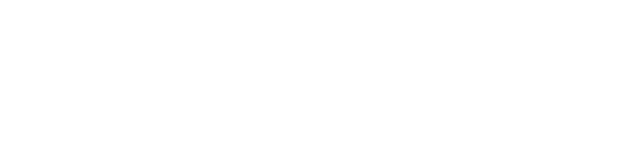
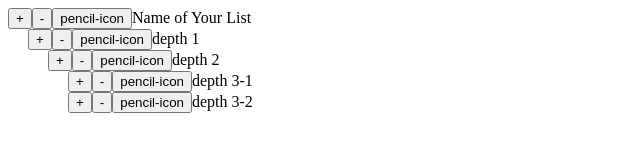
Before and after one commit to omarduarte/lister, a website: page client/index.html in a window 1280 px wide. Shown: the whole page, without its empty margins (0-640 px from the left). Drawn offline with nearby package versions, Linux system fonts and the light colour scheme.

Commit message:
Added views and events. Not appending elements correctly.

```diff
--- a/client/app/app.js
+++ b/client/app/app.js
@@ -0,0 +1,7 @@
+$(function() {
+	var item = new Item({'value': 'Name of Your List', parentView: $('.list')})
+	var d1 = item.addChild('depth 1');
+	var d2 = d1.addChild('depth 2');
+	var d31 = d2.addChild('depth 3-1');
+	var d32 = d2.addChild('depth 3-2');
+});
--- a/client/app/models/item.js
+++ b/client/app/models/item.js
@@ -1,6 +1,7 @@
 var Item = Backbone.Model.extend({
   initialize: function() {
     this.set('children', new List());
+    this.set('view', new ItemView({ model: this }));
   },
 
   defaults: {
@@ -11,7 +12,7 @@ var Item = Backbone.Model.extend({
   delete: function() {
     this.deleteChildren();
 
-    this.trigger('delete', this);
+    //this.trigger('delete', this);
 
     this.destroy();
   },
@@ -31,6 +32,11 @@ var Item = Backbone.Model.extend({
   },
 
   addChild: function(value) {
-    return this.get('children').insert(value, this.get('depth') + 1);
+    value = value || "Placeholder text."
+    return this.get('children').insert(value, this.get('depth') + 1, this.get('parentView'));
+  },
+
+  hasChildren: function() {
+    return !this.get('children').isEmpty();
   }
 });
--- a/client/app/models/list.js
+++ b/client/app/models/list.js
@@ -7,10 +7,11 @@ var List = Backbone.Collection.extend({
     }, this);
   },
 
-  insert: function(value, depth) {
+  insert: function(value, depth, parentView) {
     var child = new Item({
       value: value,
-      depth: depth
+      depth: depth,
+      parentView: parentView
     });
     this.add(child);
     return child;
--- /dev/null
+++ b/client/app/views/itemView.js
@@ -0,0 +1,45 @@
+var ItemView = Backbone.View.extend({
+
+  el: '<div class="item"></div>',
+
+  template: _.template('<button class="add">+</button><button class="remove">-</button><button class="edit">pencil-icon</button><span class="value"><%- value %></span>'),
+
+  events: {
+    'click .add': 'addChild',
+    'click .remove': 'remove',
+    'click .edit': 'edit'
+  },
+
+  initialize: function() {
+    var parentView = this.model.get('parentView');
+    parentView.append(this.el);
+
+    this.model.on('remove',function() {
+      //this.children().detach();
+      this.$el.detach();
+
+    }, this)
+
+    this.render();
+  },
+
+  addChild: function() {
+    this.model.addChild();
+  },
+
+  remove: function() {
+    this.model.delete();
+  },
+
+  edit: function() {
+    this.model.set('value', 'You have just clicked EDIT!');
+  },
+
+  render: function() {
+    // Show item given depth
+
+    var padding = (this.model.get('depth') * 20).toString() + 'px';
+    this.$el.css('padding-left', padding);
+    this.$el.html(this.template(this.model.attributes));
+  }
+});
--- a/client/index.html
+++ b/client/index.html
@@ -9,14 +9,12 @@
 
  	<script src="app/models/item.js"></script>
 	<script src="app/models/list.js"></script>
+	<script src="app/views/itemView.js"></script>
 
-	<script>
-		var item = new Item({'value': 'START'})
-		var d1 = item.addChild('depth 1');
-		var d2 = d1.addChild('depth 2');
-		var d31 = d2.addChild('depth 3-1');
-		var d32 = d2.addChild('depth 3-2');
-	</script>
+	<script src="app/app.js"></script>
+
+	<div class="list">
+	</div>
 
   </body>
 </html>
```
